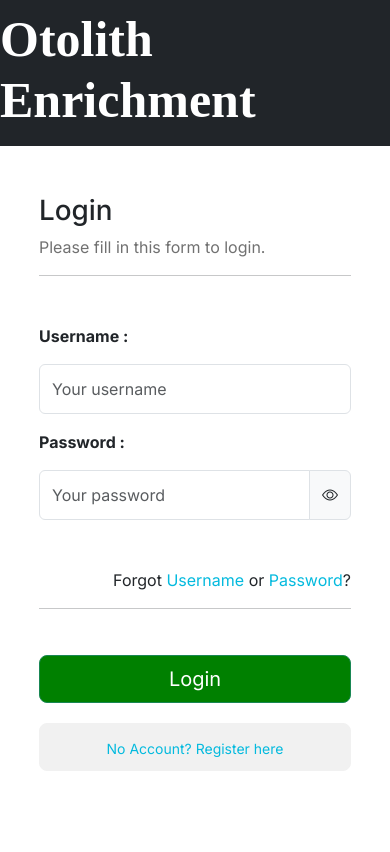
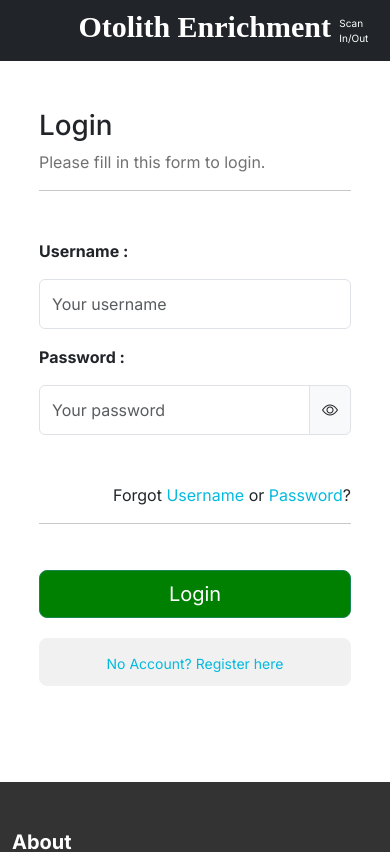
Before and after one commit to Arkar-Achiversprofile/eco2_mockup_1, a Next.js app: page /login in a window 390 px wide. Shown: the top 852 px of the page. Built offline with nearby package versions, Linux system fonts and the light colour scheme.

Commit message:
qr scanner

```diff
--- a/package.json
+++ b/package.json
@@ -19,6 +19,8 @@
     "qrcode": "^1.5.3",
     "react": "^18",
     "react-dom": "^18",
+    "react-qr-code": "^2.0.13",
+    "react-qr-reader": "^3.0.0-beta-1",
     "react-responsive": "^10.0.0",
     "sharp": "^0.33.3",
     "stripe": "^15.4.0"
--- a/src/app/components/NavBar.js
+++ b/src/app/components/NavBar.js
@@ -1,12 +1,58 @@
 import React from "react";
+import { useMediaQuery } from "react-responsive";
+import {color} from "../components/color"
 
 export default function NavBar() {
+  const isMobile = useMediaQuery({
+    query: "(max-width: 770px)",
+  });
   return (
     <nav class="navbar navbar-expand-lg navbar-light bg-dark">
-
-        <div style={{width: '100%', height: '100%', display: 'flex', justifyContent: 'center', alignItems: 'center'}}>
-        <h1 style={{fontSize: 50, color: 'white', fontWeight: 'bold', alignSelf: 'center'}}><a href="/" style={{color: 'white', textDecoration: 'none', fontFamily: 'serif'}}>Otolith Enrichment</a></h1>
-        </div>
+      <div
+        style={{
+          width: "87%",
+          height: "100%",
+          display: "flex",
+          justifyContent: "center",
+          alignItems: "center",
+        }}
+      >
+        <h1
+          style={{
+            fontSize: isMobile ? 30 : 50,
+            color: "white",
+            fontWeight: "bold",
+            alignSelf: "center",
+            marginRight: isMobile ? -70 : -150,
+          }}
+        >
+          <a
+            href="/"
+            style={{
+              color: "white",
+              textDecoration: "none",
+              fontFamily: "serif",
+            }}
+          >
+            Otolith Enrichment
+          </a>
+        </h1>
+      </div>
+      <div
+        style={{
+          width: "13%",
+          display: "flex",
+          justifyContent: "center",
+          alignItems: "center",
+        }}
+      >
+        <a
+          href="/qr_scanner"
+          style={{ textDecoration: "none", fontSize: isMobile ? 10 : 16, color: color.white }}
+        >
+          Scan In/Out
+        </a>
+      </div>
 
       {/* <div class="container-fluid">
         <button
--- a/src/app/shops/cart/page.js
+++ b/src/app/shops/cart/page.js
@@ -123,7 +123,7 @@ export default function Cart() {
                         fontSize: isMobile ? 10 : 14,
                       }}
                     >
-                      Green Currency: 199.79
+                      Green Currency: 200
                     </p>
                   </div>
                   <div className="d-flex flex-row justify-content-between">
--- a/src/app/shops/productsdetail/page.js
+++ b/src/app/shops/productsdetail/page.js
@@ -20,7 +20,6 @@ export default function ProductDetail() {
 
   const [GC, setGC] = useState("");
   const [productCost, setProductCost] = useState(6);
-  console.log("GC and COst ====>", GC, productCost);
 
   const onChangeGC = (value) => {
     setGC(value);
@@ -138,7 +137,7 @@ export default function ProductDetail() {
                 for="flexCheckDefault"
                 style={{ fontSize: 12 }}
               >
-                Used <span style={{ color: color.green }}>199.79</span> Green
+                Used <span style={{ color: color.green }}>200</span> Green
                 Currency To Deduct - 33%{" "}
               </label>
             </div>
```
Also changed, not shown: src/app/qr_scanner/components/Modal.js (added, +58 -0 lines), src/app/qr_scanner/components/Modal.module.css (added, +37 -0 lines), src/app/qr_scanner/page.js (added, +72 -0 lines), 1 other file (tests, documents, lock files or other folders).
